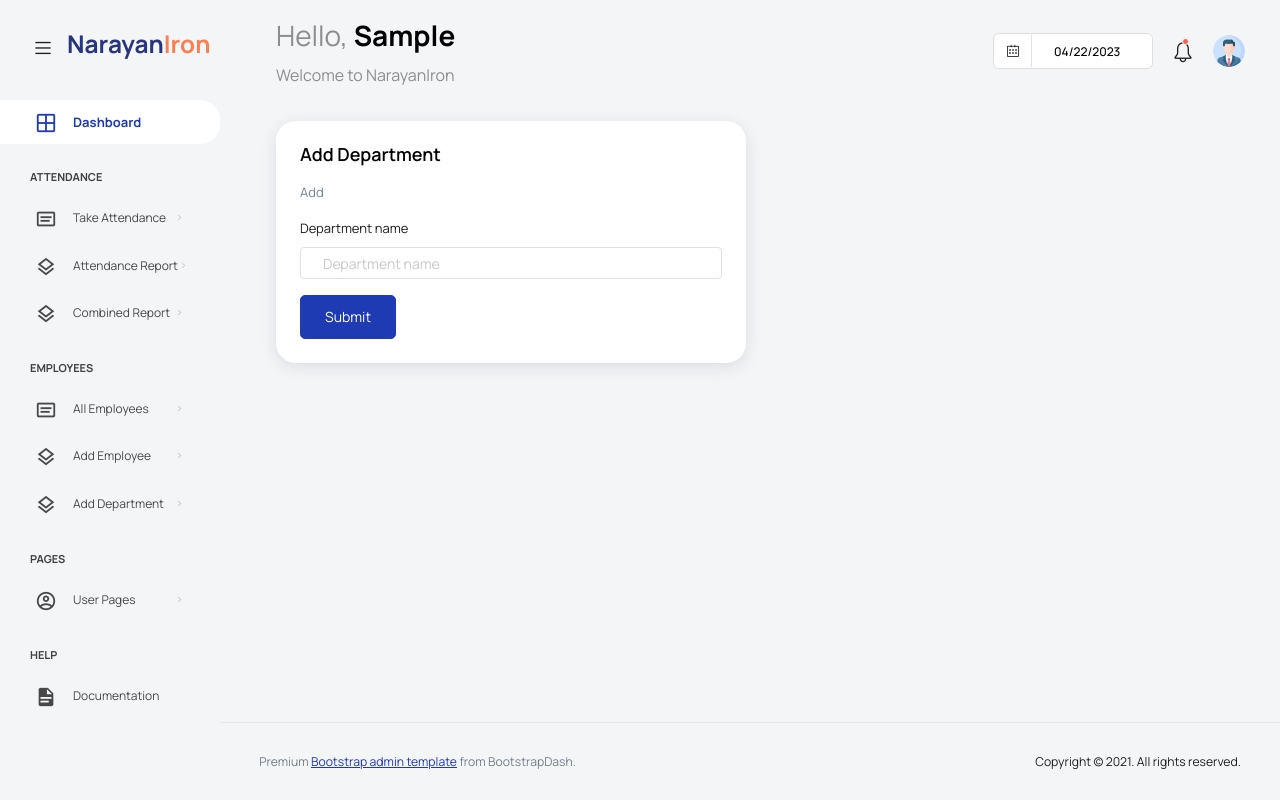
After one commit to srivardhan-rathore/employMan, a Django app: page /add_department/ in a window 1280 px wide. The commit adds this page. Run offline with Django 4.2, Linux system fonts and the light colour scheme; the visitor is signed in with stand-in values (Sample User, id 1); some libraries are stand-ins or nearby versions.

Commit message:
First commits

```diff
--- a/main/forms.py
+++ b/main/forms.py
@@ -1,8 +1,14 @@
 from django import forms
-from .models import Employee
+from .models import Employee, Department
 
 
 class EmployeeForm(forms.ModelForm):
     class Meta:
         model = Employee
         fields = ['employee', 'position', 'department', 'phone_number', 'salary', 'hire_date', 'address']
+
+
+class DepartmentForm(forms.ModelForm):
+    class Meta:
+        model = Department
+        fields = ['department_name']
--- a/main/urls.py
+++ b/main/urls.py
@@ -8,4 +8,5 @@ urlpatterns = [
     path('combined_report/', views.get_employee_attendance, name="combined_report"),
     path('all_employees/', views.all_employees, name='all_employees'),
     path('add_employee', views.add_employee, name='add_employee'),
+    path('add_department/', views.add_department, name='add_department'),
 ]
--- a/main/views.py
+++ b/main/views.py
@@ -4,7 +4,7 @@ import calendar
 import datetime
 from main.models import Employee, Attendance
 from django.contrib.auth.decorators import login_required
-from .forms import EmployeeForm
+from .forms import EmployeeForm, DepartmentForm
 from django.views.decorators.csrf import csrf_exempt
 
 
@@ -34,6 +34,19 @@ def add_employee(request):
         else:
             form = EmployeeForm()
     return render(request, 'main/add_employee.html', {'form': form})
+
+@login_required
+def add_department(request):
+    form = DepartmentForm()
+    if request.user.is_superuser:
+        if request.method == 'POST':
+            form = DepartmentForm(request.POST)
+            if form.is_valid():
+                form.save()
+                return redirect('main:home')
+        else:
+            form = DepartmentForm()
+    return render(request, 'main/add_department.html', {'form': form})
 
 
 @login_required
@@ -91,7 +104,7 @@ def get_employee_attendance(request):
             if request.POST.get('username'):
                 username = request.POST.get('username')
                 if username == 'All Employees':
-                    attendance_list = Attendance.objects.filter(date__range=(start, end)).values('employee__employee__first_name').annotate(present=Count('status', filter=Q(status='Present')), absent=Count('status', filter=Q(status='Absent')))
+                    attendance_list = Attendance.objects.filter(date__range=(start, end)).values( 'employee__employee__username', 'employee__employee__first_name').annotate(present=Count('status', filter=Q(status='Present')), absent=Count('status', filter=Q(status='Absent')))
                     context = {'attendance_list': attendance_list, 'start': start, 'end': end, 'employees': employees}
                     return render(request, 'main/attendance_combined.html', context)
                 else:
--- /dev/null
+++ b/templates/main/add_department.html
@@ -0,0 +1,25 @@
+{% extends 'main/base.html' %}
+{% load static %}
+{% load bootstrap4 %}
+{% bootstrap_css %}
+{% bootstrap_javascript %}
+
+{% block content %}
+    <div class="row">
+        <div class="col-md-6 grid-margin stretch-card">
+              <div class="card">
+                <div class="card-body">
+                  <h4 class="card-title">Add Department</h4>
+                  <p class="card-description">
+                    Add
+                  </p>
+                  <form method="post" action="{% url 'main:add_department' %}" class="forms-sample">
+                      {% csrf_token %}
+                    {% bootstrap_form form %}
+                    <button type="submit" class="btn btn-primary me-2">Submit</button>
+                  </form>
+                </div>
+              </div>
+            </div>
+    </div>
+{% endblock %}
--- a/templates/main/attendance_combined.html
+++ b/templates/main/attendance_combined.html
@@ -83,6 +83,7 @@
                       <thead>
                         <tr>
                           <th>Employee</th>
+                          <th>Name</th>
                           <th style="color: green">Present</th>
                           <th style="color: red">Absent</th>
                         </tr>
@@ -90,6 +91,7 @@
                       <tbody>
                       {% for attendance in attendance_list %}
                         <tr>
+                          <td>{{ attendance.employee__employee__username }}</td>
                           <td>{{ attendance.employee__employee__first_name }}</td>
                           <td style="color: green"><b>{{ attendance.present }}</b></td>
                           <td style="color: red"><b>{{ attendance.absent }}</b></td>
--- a/templates/main/attendance_report.html
+++ b/templates/main/attendance_report.html
@@ -82,6 +82,7 @@
                       <thead>
                         <tr>
                           <th>Employee</th>
+                          <th>Name</th>
                           <th>Date</th>
                           <th>Status</th>
                         </tr>
@@ -89,6 +90,7 @@
                       <tbody>
                       {% for attendance in attendance_list %}
                         <tr>
+                          <td>{{ attendance.employee.employee }}</td>
                           <td>{{ attendance.employee.employee.first_name }}</td>
                           <td>{{ attendance.date }}</td>
                           <td>{{ attendance.status }}</td>
--- a/templates/main/base.html
+++ b/templates/main/base.html
@@ -155,9 +155,9 @@
             </a>
           </li>
           <li class="nav-item">
-            <a class="nav-link" data-bs-toggle="collapse" href="#icons" aria-expanded="false" aria-controls="icons">
+            <a class="nav-link" href="{% url 'main:add_department' %}">
               <i class="menu-icon mdi mdi-layers-outline"></i>
-              <span class="menu-title">Icons</span>
+              <span class="menu-title">Add Department</span>
               <i class="menu-arrow"></i>
             </a>
           </li>
--- a/templates/main/index.html
+++ b/templates/main/index.html
@@ -112,7 +112,10 @@
                                    <p class="card-subtitle card-subtitle-dash">All Employees</p>
                                   </div>
                                   <div>
+                                      <a href="{% url 'main:add_employee' %}">
+
                                     <button class="btn btn-primary btn-lg text-white mb-0 me-0" type="button"><i class="mdi mdi-account-plus"></i>Add new Employee</button>
+                                      </a>
                                   </div>
                                 </div>
                                 <div class="table-responsive  mt-1">
@@ -142,7 +145,7 @@
                                         </td>
                                         <td>
                                           <div class="d-flex ">
-                                            <img src="{% static 'assets/images/faces/face1.jpg' %}" alt="">
+                                            <img src="{% static 'assets/images/faces/profile.png' %}" alt="">
                                             <div>
                                               <h6>{{ emp.employee.first_name }}</h6>
                                               <p>{{ emp.position }}</p>
```
